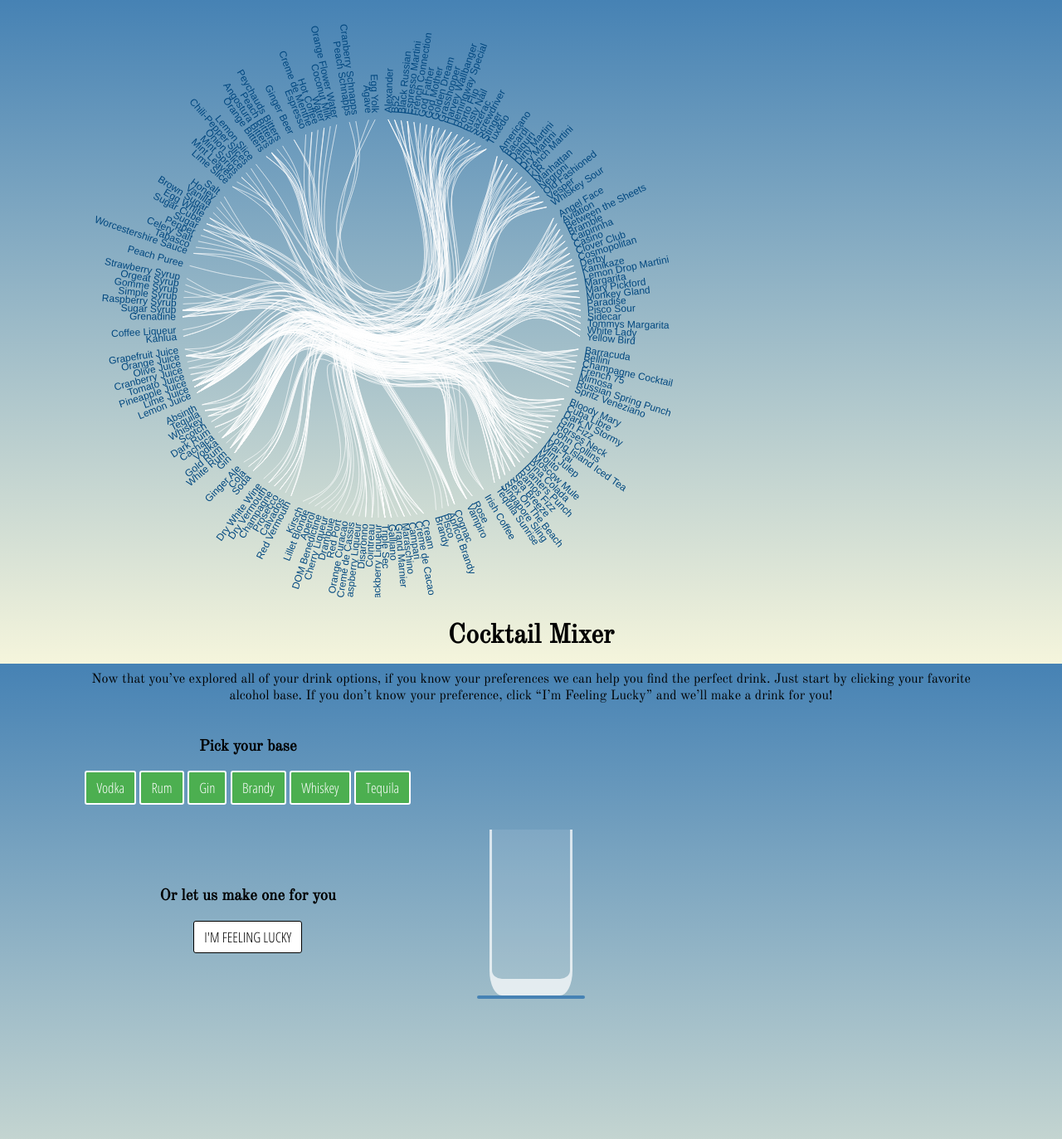
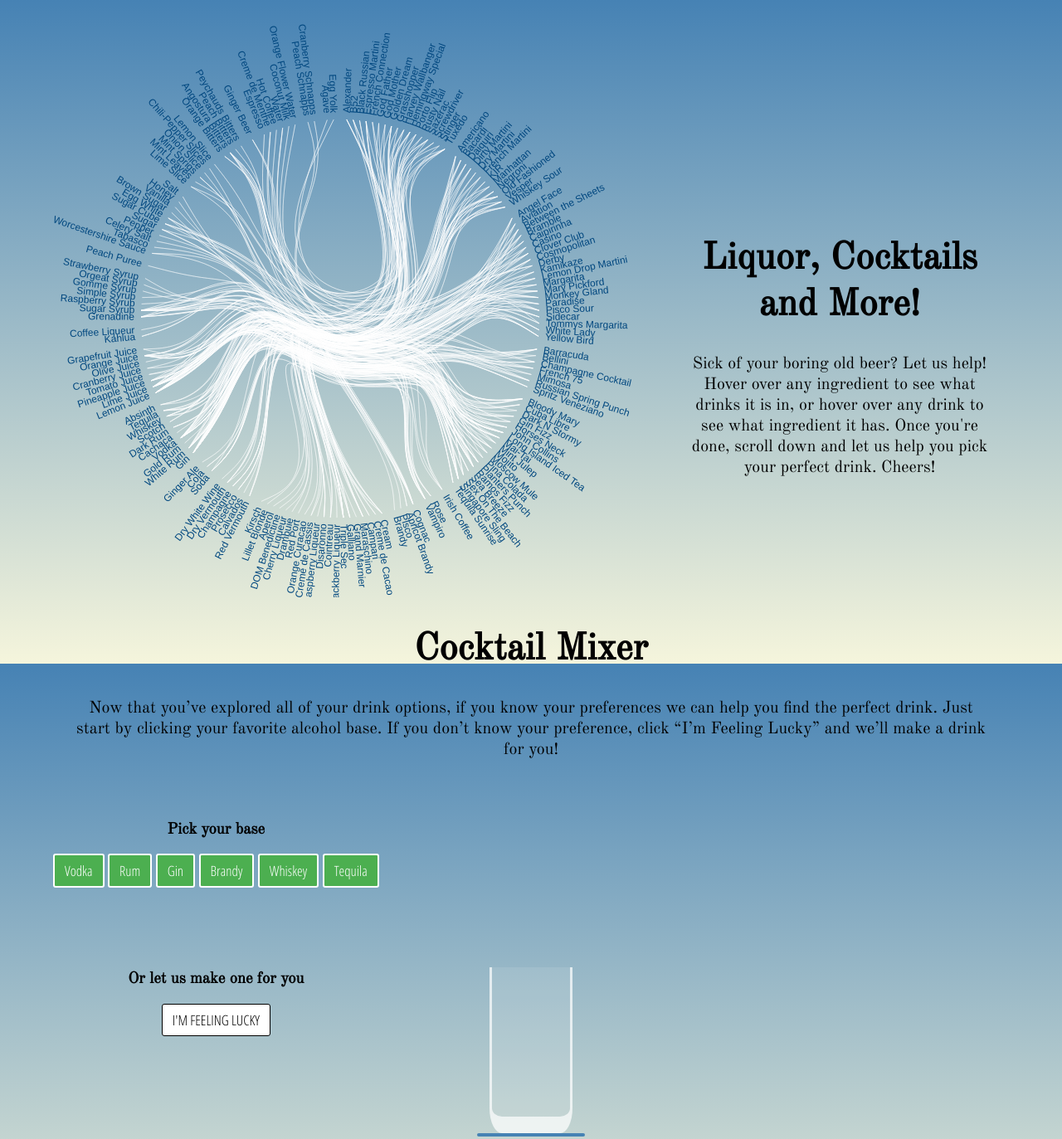
Before and after one commit to lrd64/3300P2, a plain HTML site: page drinks.html in a window 1280 px wide. Shown: the top 1373 px of the page at 83% size. Drawn offline with nearby package versions, Linux system fonts and the light colour scheme.

Commit message:
Add files via upload

```diff
--- a/drinks.html
+++ b/drinks.html
@@ -36,7 +36,7 @@ var svg = d3.select("body").append("svg")
     .attr("width", diameter+400)
     .attr("height", diameter)
   .append("g")
-    .attr("transform", "translate(" + (radius + 100) + "," + (radius+24) + ")");/*Move diagram left / right / up / down*/
+    .attr("transform", "translate(" + (radius + 50) + "," + (radius+24) + ")");/*Move diagram left / right / up / down*/
 
 var link = svg.append("g").selectAll(".link"),
     node = svg.append("g").selectAll(".node");
@@ -156,11 +156,14 @@ function packageImports(nodes) {
 
 </script>
 </div>
-
+<div id="part1">
+  <h1 id="big">Liquor, Cocktails and More!</h1>
+  <p id="bigger">Sick of your boring old beer? Let us help! Hover over any ingredient to see what drinks it is in, or hover over any drink to see what ingredient it has. Once you're done, scroll down and let us help you pick your perfect drink. Cheers!
+</div>
 
 <!--https://bl.ocks.org/mbostock/7607999-->
 
-  <h1> Cocktail Mixer </h1>
+  <h1 id="big"> Cocktail Mixer </h1>
   <p id="description">Now that you’ve explored all of your drink options, if you know your preferences we can help you find the perfect drink. Just start by clicking your favorite alcohol base. If you don’t know your preference, click “I’m Feeling Lucky” and we’ll make a drink for you!</p>
 
   <form>
--- a/style.css
+++ b/style.css
@@ -31,7 +31,7 @@
 form{
   text-align: center;
   position: absolute;
-  top:15%; left:8%;
+  top:15%; left:5%;
 }
 
 h1{
@@ -55,7 +55,7 @@ body {
 
 form {
     /*position: relative;*/
-    margin-top: 750px;
+    margin-top: 850px;
 }
 
 #description {
@@ -63,13 +63,14 @@ form {
     margin-left: auto;
     margin-right: auto;
     text-align: center;
+    font-size: 20px;
 }
 
 #loader {
     position: absolute;
-    top:50%; left:50%;
+    top:52%; left:50%;
     height:200px; width:100px;
-    margin-top:600px; margin-left:-50px;
+    margin-top:750px; margin-left:-50px;
 }
 
 #glass {
@@ -196,6 +197,24 @@ form {
   border-radius: 3px;
 }
 
+#big{
+  font-size: 45px;
+}
+
+#part1{
+  text-align: center;
+  position: absolute;
+  top:15%; left:65%;
+  transition: 2s;
+  margin-right: 15px;
+  width: 360px;
+  padding-top: 135px;
+}
+
+#bigger{
+  font-size: 20px;
+}
+
 #output{
   text-align: center;
   position: absolute;
@@ -203,7 +222,7 @@ form {
   transition: 2s;
   margin-right: 15px;
   width: 360px;
-  padding-top: 750px;
+  padding-top: 850px;
 }
 
 /* CSS for the flare diagram #00477F */
```
